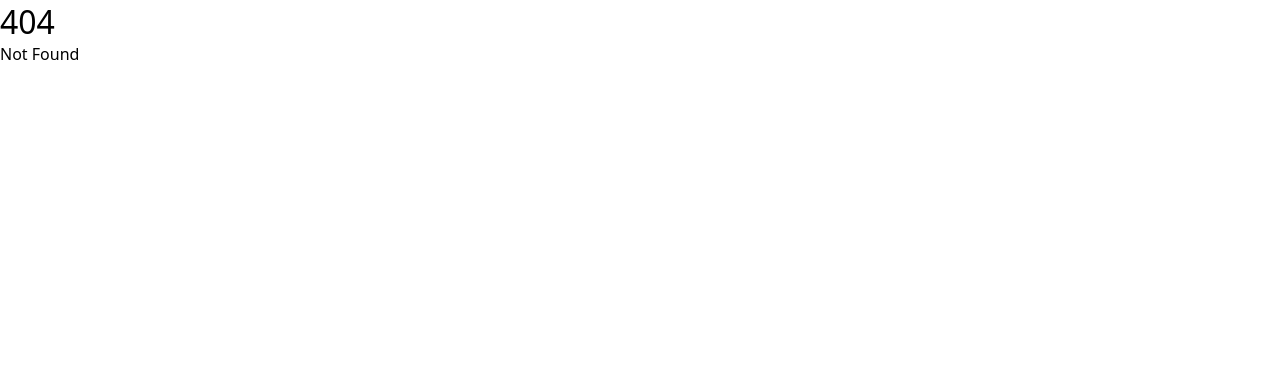
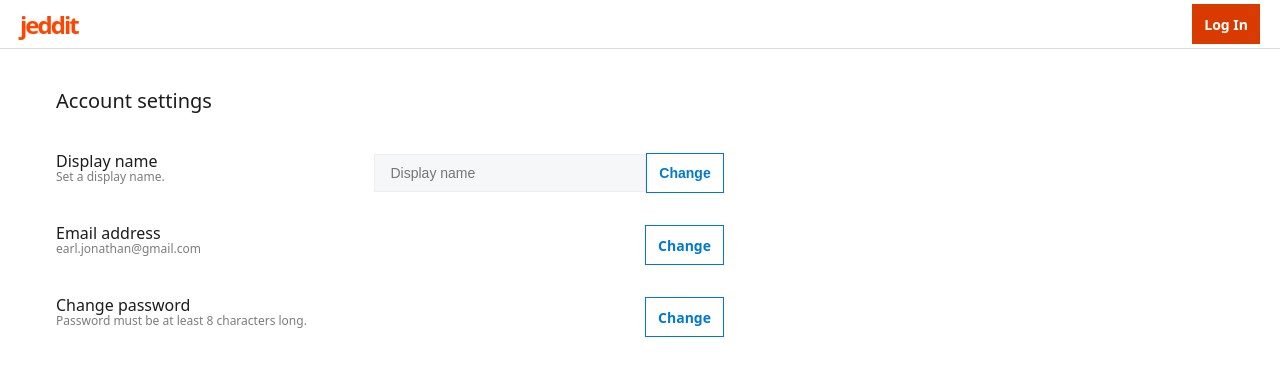
Before and after one commit to whattheearl/jeddit, a SvelteKit app: page /settings/account in a window 1280 px wide. Before the commit this address had no page. Shown: the top 376 px of the page. Built offline with nearby package versions, Linux system fonts and the light colour scheme.

Commit message:
add user settings page

```diff
--- /dev/null
+++ b/src/routes/(root)/settings/account/+page.svelte
@@ -0,0 +1,84 @@
+<script>
+	import { base } from '$app/paths';
+</script>
+
+<main style="max-width: 1200px; width: 100%; margin: 0 auto;">
+	<div class="display: flex; flex-direction: column;">
+		<h2
+			style="margin: 40px 0; padding: 0 16px; font-weight: 500; font-size: 20px; color: rgb(28, 28, 28); line-height: 24px;"
+		>
+			Account settings
+		</h2>
+
+		<form method="POST" action="" class="setting-row">
+			<div>
+				<h3 class="setting-name">Display name</h3>
+				<p class="setting-value">Set a display name.</p>
+			</div>
+			<div style="display: flex; align-items: center; margin-left: auto;">
+				<input type="text" placeholder="Display name" style="width: 35ch; height: 38px;" />
+				<button class="setting-anchor" style="height: 40px; width: 78px; display: flex; justify-content: center; background-color: white;" type="submit">
+					<span>Change</span>
+				</button>
+			</div>
+		</form>
+
+		<div class="setting-row">
+			<div>
+				<h3 class="setting-name">Email address</h3>
+				<p class="setting-value">earl.jonathan@gmail.com</p>
+			</div>
+			<a class="setting-anchor" href={`${base}/settings/account/email`}>
+				<span>Change</span>
+			</a>
+		</div>
+
+		<div class="setting-row">
+			<div>
+				<h3 class="setting-name">Change password</h3>
+				<p class="setting-value">Password must be at least 8 characters long.</p>
+			</div>
+			<a class="setting-anchor" href={`${base}/settings/account/password`}>
+				<span>Change</span>
+			</a>
+		</div>
+	</div>
+</main>
+
+<style>
+	.setting-row {
+		display: flex;
+		padding: 0 16px;
+		max-width: 700px;
+		margin-bottom: 32px;
+	}
+
+	.setting-name {
+		font-size: 16px;
+		font-weight: 500;
+		line-height: 16px;
+		color: rgb(28, 28, 28);
+	}
+
+	.setting-value {
+		font-size: 12px;
+		line-height: 16px;
+		color: rgb(124, 124, 124);
+	}
+
+	.setting-anchor {
+		border: 1px solid rgb(0, 121, 211);
+		margin-left: auto;
+		height: 40px;
+		text-decoration: none;
+		display: flex;
+		align-items: center;
+	}
+
+	.setting-anchor > span {
+		padding: 0 12px;
+		color: rgb(0, 121, 211);
+		font-weight: 600;
+		font-size: 14px;
+	}
+</style>
```
